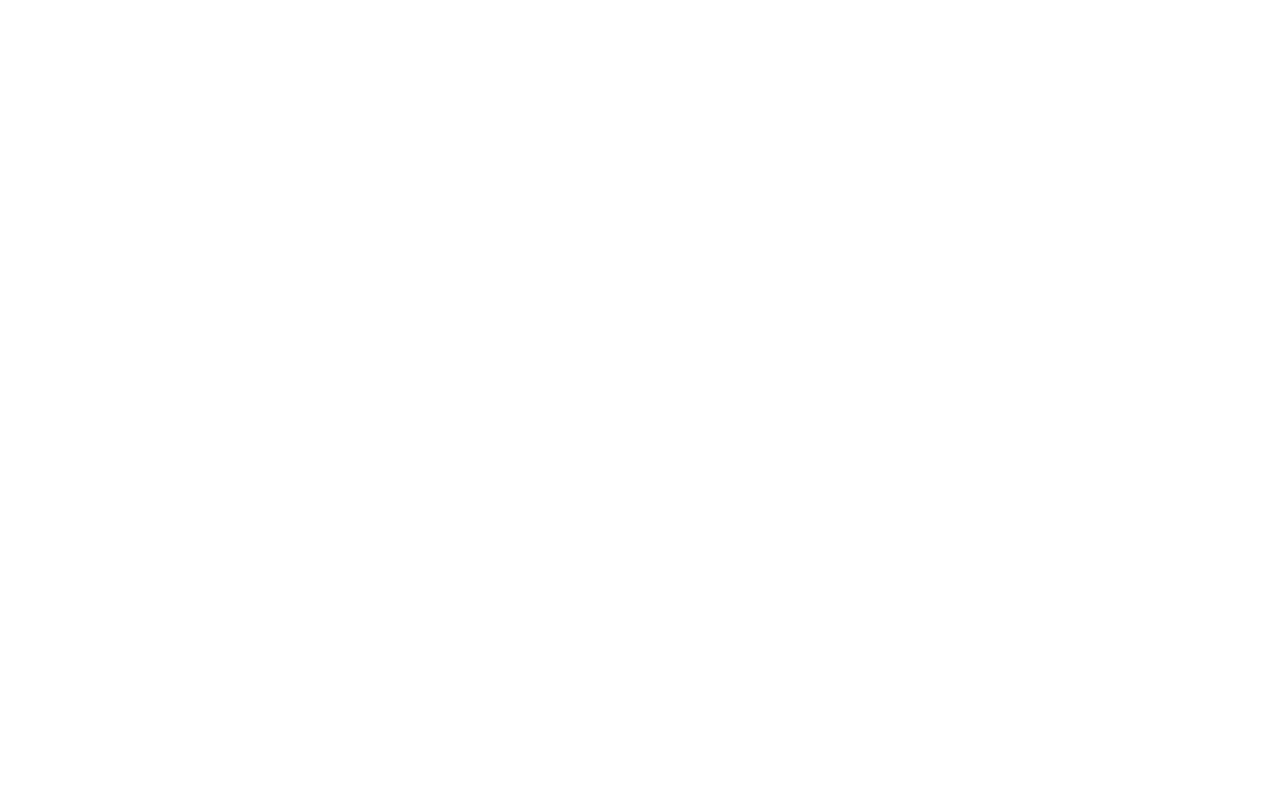
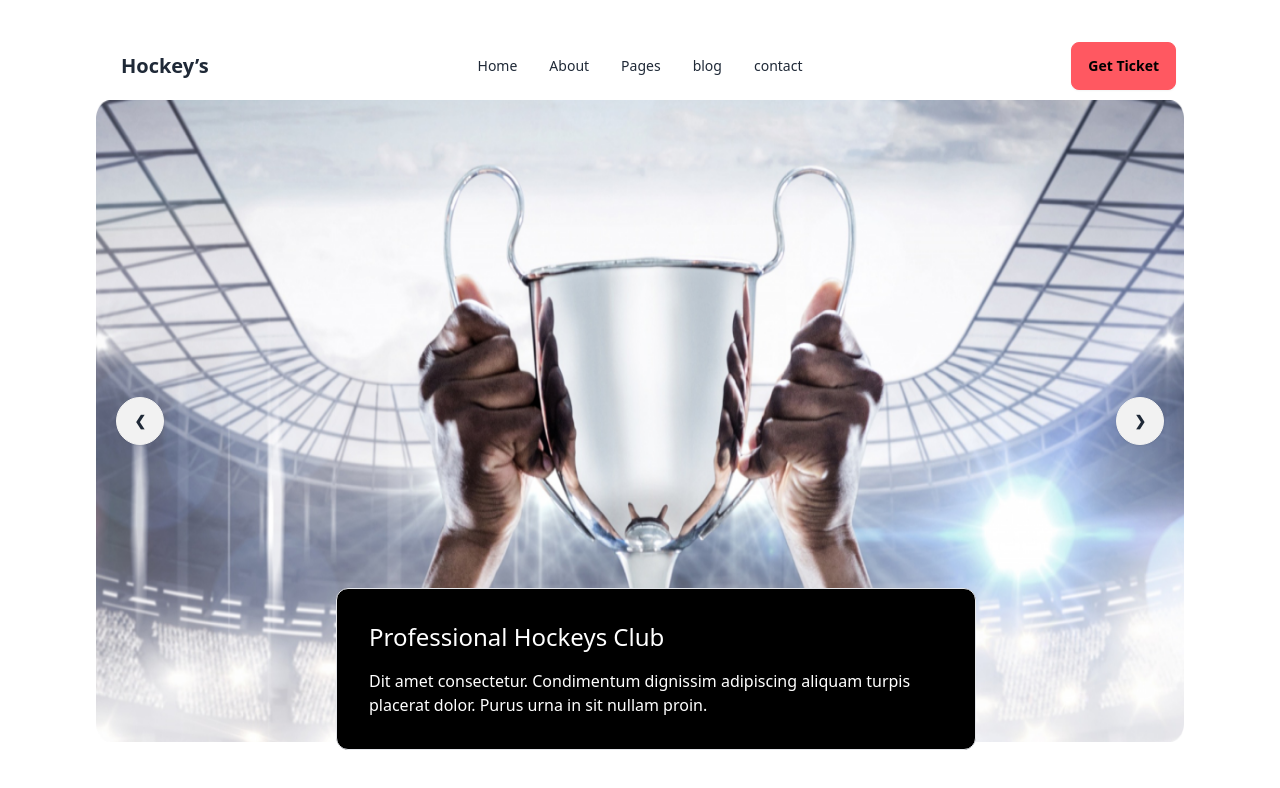
Before and after one commit to Sabujatiq/hockey-website-with-daisyui, a plain HTML site: page index.html in a window 1280 px wide. Drawn offline with nearby package versions, Linux system fonts and the light colour scheme.

Commit message:
added slider

```diff
--- a/index.html
+++ b/index.html
@@ -4,10 +4,79 @@
     <meta charset="UTF-8">
     <meta name="viewport" content="width=device-width, initial-scale=1.0">
     <title>My Hockey website</title>
-
+    <link href="https://cdn.jsdelivr.net/npm/daisyui@4.6.0/dist/full.min.css" rel="stylesheet" type="text/css" />
+    <script src="https://cdn.tailwindcss.com"></script>
 </head>
 <body>
-    <header>
+    <header class=" container mx-auto lg:px-24 py-8">
+        <nav>
+            <div class="navbar bg-base-100">
+                <div class="navbar-start">
+                  <div class="dropdown">
+                    <div tabindex="0" role="button" class="btn btn-ghost lg:hidden">
+                      <svg xmlns="http://www.w3.org/2000/svg" class="h-5 w-5" fill="none" viewBox="0 0 24 24" stroke="currentColor"><path stroke-linecap="round" stroke-linejoin="round" stroke-width="2" d="M4 6h16M4 12h8m-8 6h16" /></svg>
+                    </div>
+                    <ul tabindex="0" class="menu menu-sm dropdown-content mt-3 z-[1] p-2 shadow bg-base-100 rounded-box w-52">
+                      <li><a>Home</a></li>
+                      <li><a>About</a></li>
+                      <li><a>Pages</a></li>
+                      <li><a>blog</a></li>
+                      <li><a>contact</a></li>
+                    </ul>
+                  </div>
+                  <a class="btn btn-ghost text-xl">Hockey’s</a>
+                </div>
+                <div class="navbar-center hidden lg:flex">
+                  <ul class="menu menu-horizontal px-1">
+                    <li><a>Home</a></li>
+                    <li><a>About</a></li>
+                    <li><a>Pages</a></li>
+                    <li><a>blog</a></li>
+                    <li><a>contact</a></li>
+                  </ul>
+                </div>
+                <div class="navbar-end">
+                  <a class="btn btn-error">Get Ticket</a>
+                </div>
+              </div>
+        </nav>
+        <div class="relative carousel w-full">
+            <div id="slide1" class="carousel-item relative w-full">
+              <img src="Images/1.png">
+              <div class="absolute flex justify-between transform -translate-y-1/2 left-5 right-5 top-1/2">
+                <a href="#slide4" class="btn btn-circle">❮</a>
+                <a href="#slide2" class="btn btn-circle">❯</a>
+              </div>
+            </div>
+            <div id="slide2" class="carousel-item relative w-full">
+              <img src="Images/2.png" class="w-full" />
+              <div class="absolute flex justify-between transform -translate-y-1/2 left-5 right-5 top-1/2">
+                <a href="#slide1" class="btn btn-circle">❮</a>
+                <a href="#slide3" class="btn btn-circle">❯</a>
+              </div>
+            </div>
+            <div id="slide3" class="carousel-item relative w-full">
+              <img src="Images/3.png" class="w-full" />
+              <div class="absolute flex justify-between transform -translate-y-1/2 left-5 right-5 top-1/2">
+                <a href="#slide2" class="btn btn-circle">❮</a>
+                <a href="#slide4" class="btn btn-circle">❯</a>
+              </div>
+            </div>
+            <div id="slide4" class="carousel-item relative w-full">
+              <img src="Images/4.png" class="w-full" />
+              <div class="absolute flex justify-between transform -translate-y-1/2 left-5 right-5 top-1/2">
+                <a href="#slide3" class="btn btn-circle">❮</a>
+                <a href="#slide1" class="btn btn-circle">❯</a>
+              </div>
+            </div>
+
+          </div>
+          <div class="absolute border w-1/2 px-8 py-8 bg-black text-white rounded-xl translate-x-60 -translate-y-40">
+            <h3 class="text-2xl  font-extrebold">Professional Hockeys Club</h3>
+            <p class="font-medium mt-4">Dit amet consectetur. Condimentum dignissim adipiscing aliquam turpis placerat dolor.
+                 Purus urna in sit nullam proin. </p>
+          </div>
+
 
     </header>
     <main>
--- /dev/null
+++ b/tailwind.config.js
@@ -0,0 +1,8 @@
+/** @type {import('tailwindcss').Config} */
+module.exports = {
+    content: ["./src/**/*.{html,js}"],
+    theme: {
+      extend: {},
+    },
+    plugins: [],
+  }
```
